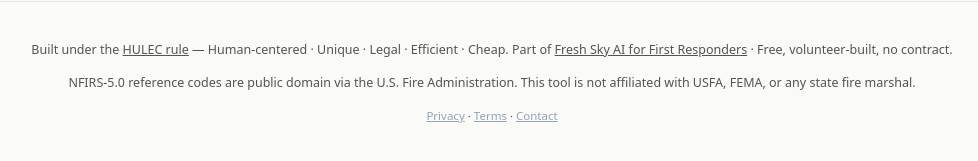
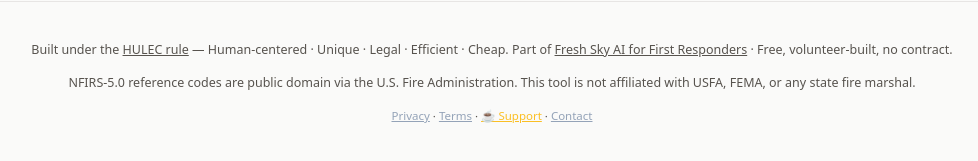
Before and after one commit to justfreshsky-jpg/NFIRSAssistant, a Flask app: page / in a window 1280 px wide. Shown: the part 997-1158 px from the top of the page, without its empty margins (148-1126 px from the left). Run offline with Flask 3, Linux system fonts and the light colour scheme.

Commit message:
ui: add Support / donation link to footer (links to hub /support)
Co-Authored-By: Claude Opus 4.7 <noreply@anthropic.com>

```diff
--- a/templates/index.html
+++ b/templates/index.html
@@ -136,7 +136,7 @@
   <footer>
     <p>Built under the <a href="https://www.freshskyai.com/#hulec" target="_blank" rel="noopener">HULEC rule</a> — Human-centered · Unique · Legal · Efficient · Cheap. Part of <a href="https://firstresponder.freshskyai.com/" target="_blank" rel="noopener">Fresh Sky AI for First Responders</a> · Free, volunteer-built, no contract.</p>
     <p>NFIRS-5.0 reference codes are public domain via the U.S. Fire Administration. This tool is not affiliated with USFA, FEMA, or any state fire marshal.</p>
-      <p style="margin-top:8px;font-size:11.5px;"><a href="/privacy" style="color:#94a3b8;text-decoration:underline;">Privacy</a> · <a href="/terms" style="color:#94a3b8;text-decoration:underline;">Terms</a> · <a href="mailto:admin@freshskyllc.com" style="color:#94a3b8;text-decoration:underline;">Contact</a></p>
+      <p style="margin-top:8px;font-size:11.5px;"><a href="/privacy" style="color:#94a3b8;text-decoration:underline;">Privacy</a> · <a href="/terms" style="color:#94a3b8;text-decoration:underline;">Terms</a> · <a href="https://www.freshskyai.com/support" target="_blank" rel="noopener" style="color:#fbbf24;text-decoration:underline;">☕ Support</a> · <a href="mailto:admin@freshskyllc.com" style="color:#94a3b8;text-decoration:underline;">Contact</a></p>
   </footer>
 
 <script>
```
